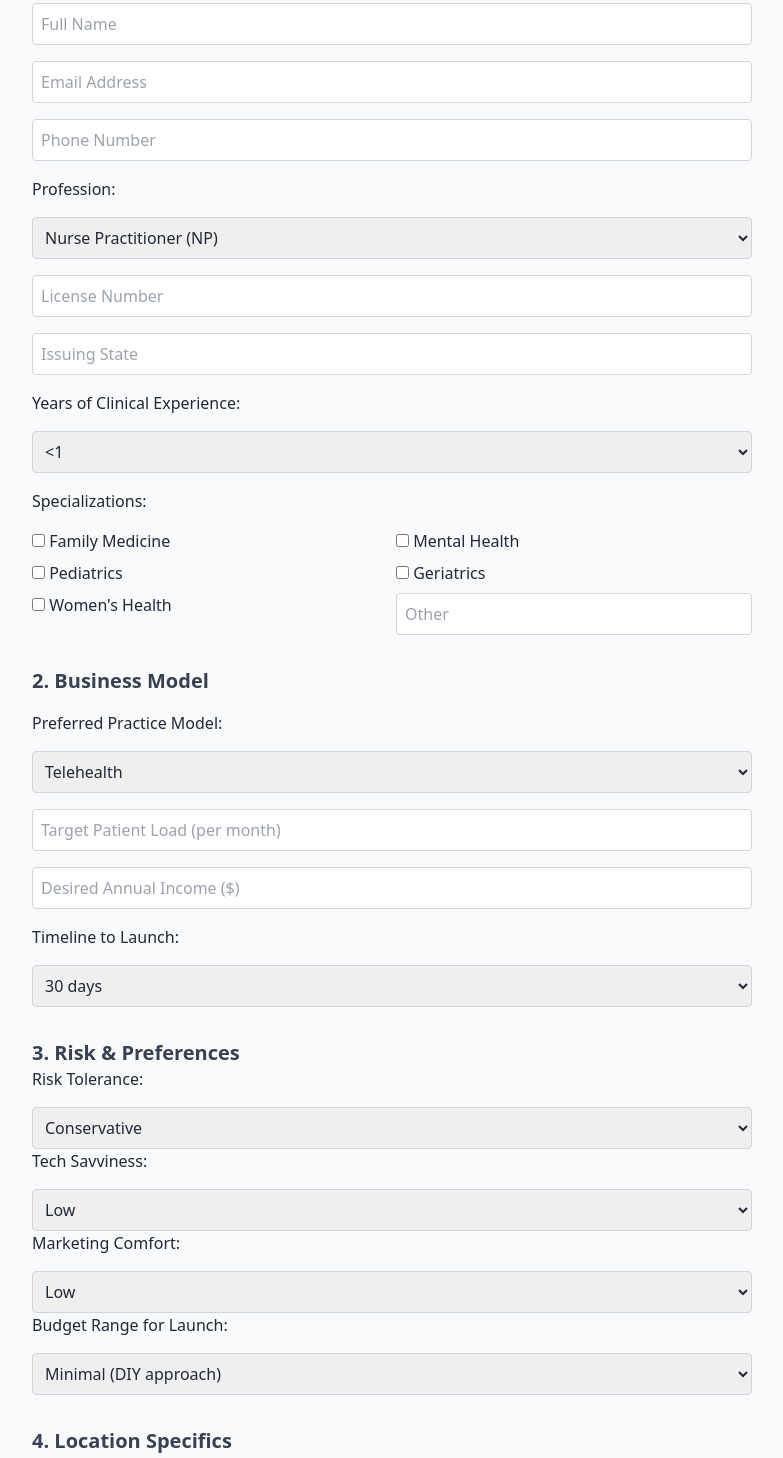
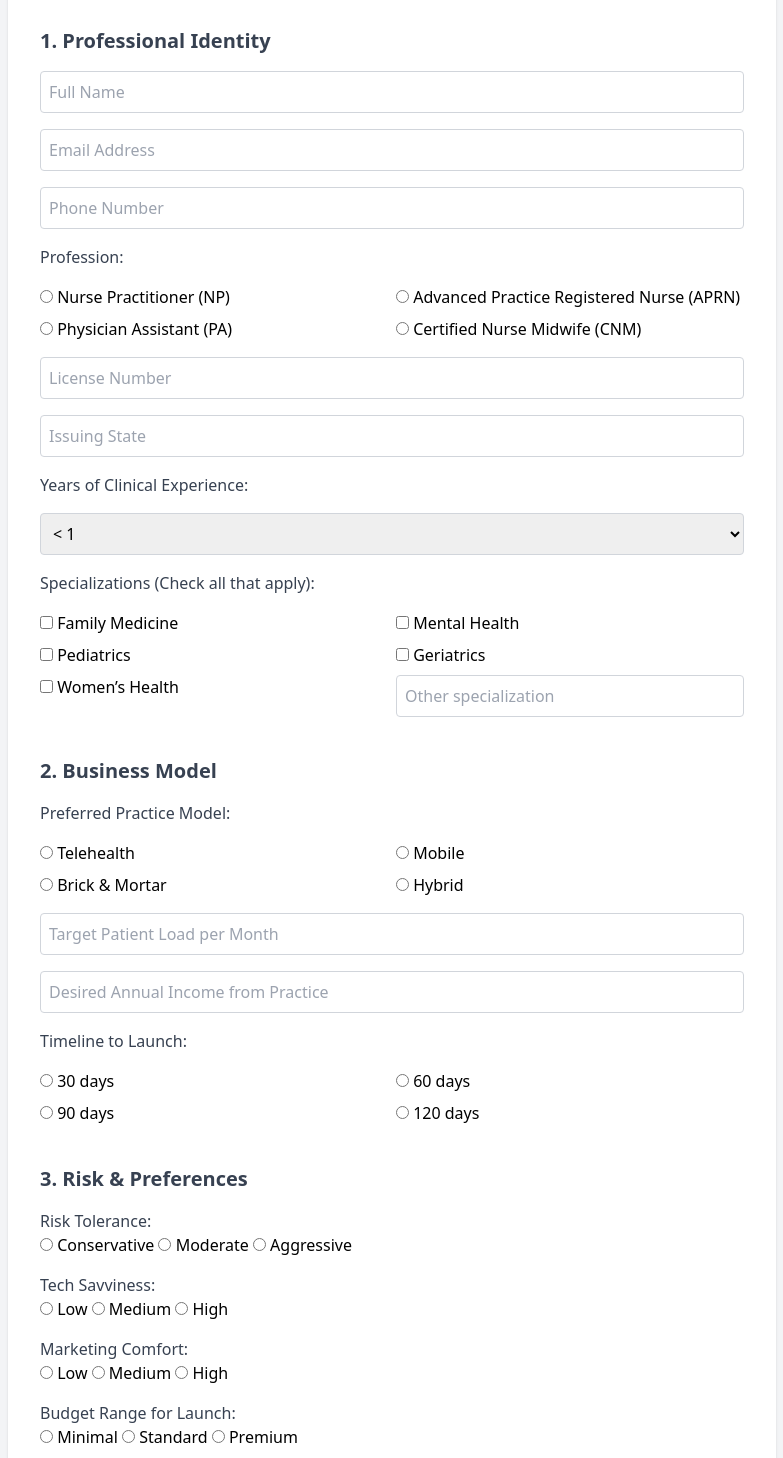
Before and after one commit to powder677/Nomad3, a plain HTML site: page intake.html in a window 1280 px wide. Shown: the part 169-1627 px from the top of the page, without its empty margins (248-1031 px from the left). Drawn offline with nearby package versions, Linux system fonts and the light colour scheme.

Commit message:
Add files via upload

```diff
--- a/intake.html
+++ b/intake.html
@@ -4,102 +4,99 @@
 <head>
    <meta charset="UTF-8">
    <meta name="viewport" content="width=device-width, initial-scale=1.0">
-   <title>ConciergeGEM Intake Form</title>
+   <title>ConciergeGEM Intake Questionnaire</title>
    <script src="https://cdn.tailwindcss.com"></script>
 </head>
 
-<body class="bg-gray-50 text-gray-800 font-sans">
-   <div class="max-w-3xl mx-auto p-6">
-      <h1 class="text-3xl font-bold text-blue-700 mb-4">🩺 ConciergeGEM™ Intake Questionnaire</h1>
-      <p class="mb-8 text-sm text-gray-600">Powered by Nomad Nurse Network</p>
+<body class="bg-gray-100 font-sans">
+   <div class="max-w-3xl mx-auto p-8 bg-white shadow mt-10 rounded">
+      <h1 class="text-3xl font-bold text-center text-blue-700 mb-6">🩺 ConciergeGEM™ Intake Questionnaire</h1>
+      <p class="text-center text-gray-600 mb-10">Powered by Nomad Nurse Network</p>
 
-      <form action="#" method="POST" class="space-y-8">
+      <form action="https://formspree.io/f/mdkzlkqb" method="POST" class="space-y-10">
+
          <!-- Section 1: Professional Identity -->
          <fieldset class="space-y-4">
             <legend class="text-xl font-semibold text-gray-700">1. Professional Identity</legend>
-
-            <input type="text" name="full_name" placeholder="Full Name" class="w-full p-2 border border-gray-300 rounded" required>
-            <input type="email" name="email" placeholder="Email Address" class="w-full p-2 border border-gray-300 rounded" required>
+            <input type="text" name="fullName" placeholder="Full Name" class="w-full p-2 border border-gray-300 rounded">
+            <input type="email" name="email" placeholder="Email Address" class="w-full p-2 border border-gray-300 rounded">
             <input type="tel" name="phone" placeholder="Phone Number" class="w-full p-2 border border-gray-300 rounded">
 
-            <label class="block font-medium">Profession:</label>
-            <select name="profession" class="w-full p-2 border border-gray-300 rounded">
-               <option>Nurse Practitioner (NP)</option>
-               <option>Advanced Practice Registered Nurse (APRN)</option>
-               <option>Physician Assistant (PA)</option>
-               <option>Certified Nurse Midwife (CNM)</option>
+            <label class="block text-gray-700 font-medium">Profession:</label>
+            <div class="grid grid-cols-2 gap-2">
+               <label><input type="radio" name="profession" value="NP"> Nurse Practitioner (NP)</label>
+               <label><input type="radio" name="profession" value="APRN"> Advanced Practice Registered Nurse (APRN)</label>
+               <label><input type="radio" name="profession" value="PA"> Physician Assistant (PA)</label>
+               <label><input type="radio" name="profession" value="CNM"> Certified Nurse Midwife (CNM)</label>
+            </div>
+
+            <input type="text" name="licenseNumber" placeholder="License Number" class="w-full p-2 border border-gray-300 rounded">
+            <input type="text" name="licenseState" placeholder="Issuing State" class="w-full p-2 border border-gray-300 rounded">
+
+            <label class="block text-gray-700 font-medium">Years of Clinical Experience:</label>
+            <select name="experience" class="w-full p-2 border border-gray-300 rounded">
+               <option value="<1">
+                  < 1</option>
+               <option value="1-3">1-3</option>
+               <option value="4-10">4-10</option>
+               <option value="10+">10+</option>
             </select>
 
-            <input type="text" name="license" placeholder="License Number" class="w-full p-2 border border-gray-300 rounded">
-            <input type="text" name="license_state" placeholder="Issuing State" class="w-full p-2 border border-gray-300 rounded">
-
-            <label class="block font-medium">Years of Clinical Experience:</label>
-            <select name="experience" class="w-full p-2 border border-gray-300 rounded">
-               <option><1</option>
-               <option>1–3</option>
-               <option>4–10</option>
-               <option>10+</option>
-            </select>
-
-            <label class="block font-medium">Specializations:</label>
+            <label class="block text-gray-700 font-medium">Specializations (Check all that apply):</label>
             <div class="grid grid-cols-2 gap-2">
                <label><input type="checkbox" name="specialization" value="Family Medicine"> Family Medicine</label>
                <label><input type="checkbox" name="specialization" value="Mental Health"> Mental Health</label>
                <label><input type="checkbox" name="specialization" value="Pediatrics"> Pediatrics</label>
                <label><input type="checkbox" name="specialization" value="Geriatrics"> Geriatrics</label>
-               <label><input type="checkbox" name="specialization" value="Women's Health"> Women's Health</label>
-               <input type="text" name="specialization_other" placeholder="Other" class="w-full p-2 border border-gray-300 rounded">
+               <label><input type="checkbox" name="specialization" value="Women's Health"> Women’s Health</label>
+               <input type="text" name="specializationOther" placeholder="Other specialization" class="w-full p-2 border border-gray-300 rounded">
             </div>
          </fieldset>
 
          <!-- Section 2: Business Model -->
          <fieldset class="space-y-4">
             <legend class="text-xl font-semibold text-gray-700">2. Business Model</legend>
-            <label class="block font-medium">Preferred Practice Model:</label>
-            <select name="practice_model" class="w-full p-2 border border-gray-300 rounded">
-               <option>Telehealth</option>
-               <option>Mobile</option>
-               <option>Brick & Mortar</option>
-               <option>Hybrid</option>
-            </select>
-            <input type="number" name="patient_load" placeholder="Target Patient Load (per month)" class="w-full p-2 border border-gray-300 rounded">
-            <input type="number" name="income" placeholder="Desired Annual Income ($)" class="w-full p-2 border border-gray-300 rounded">
-            <label class="block font-medium">Timeline to Launch:</label>
-            <select name="launch_timeline" class="w-full p-2 border border-gray-300 rounded">
-               <option>30 days</option>
-               <option>60 days</option>
-               <option>90 days</option>
-               <option>120 days</option>
-            </select>
+            <label class="block text-gray-700 font-medium">Preferred Practice Model:</label>
+            <div class="grid grid-cols-2 gap-2">
+               <label><input type="radio" name="practiceModel" value="Telehealth"> Telehealth</label>
+               <label><input type="radio" name="practiceModel" value="Mobile"> Mobile</label>
+               <label><input type="radio" name="practiceModel" value="Brick & Mortar"> Brick & Mortar</label>
+               <label><input type="radio" name="practiceModel" value="Hybrid"> Hybrid</label>
+            </div>
+            <input type="number" name="patientLoad" placeholder="Target Patient Load per Month" class="w-full p-2 border border-gray-300 rounded">
+            <input type="text" name="incomeGoal" placeholder="Desired Annual Income from Practice" class="w-full p-2 border border-gray-300 rounded">
+
+            <label class="block text-gray-700 font-medium">Timeline to Launch:</label>
+            <div class="grid grid-cols-2 gap-2">
+               <label><input type="radio" name="timeline" value="30"> 30 days</label>
+               <label><input type="radio" name="timeline" value="60"> 60 days</label>
+               <label><input type="radio" name="timeline" value="90"> 90 days</label>
+               <label><input type="radio" name="timeline" value="120"> 120 days</label>
+            </div>
          </fieldset>
 
          <!-- Section 3: Risk & Preferences -->
          <fieldset class="space-y-4">
             <legend class="text-xl font-semibold text-gray-700">3. Risk & Preferences</legend>
-            <label>Risk Tolerance:</label>
-            <select name="risk" class="w-full p-2 border border-gray-300 rounded">
-               <option>Conservative</option>
-               <option>Moderate</option>
-               <option>Aggressive</option>
-            </select>
-            <label>Tech Savviness:</label>
-            <select name="tech" class="w-full p-2 border border-gray-300 rounded">
-               <option>Low</option>
-               <option>Medium</option>
-               <option>High</option>
-            </select>
-            <label>Marketing Comfort:</label>
-            <select name="marketing" class="w-full p-2 border border-gray-300 rounded">
-               <option>Low</option>
-               <option>Medium</option>
-               <option>High</option>
-            </select>
-            <label>Budget Range for Launch:</label>
-            <select name="budget" class="w-full p-2 border border-gray-300 rounded">
-               <option>Minimal (DIY approach)</option>
-               <option>Standard (guided implementation)</option>
-               <option>Premium (done-for-you service)</option>
-            </select>
+            <label class="block text-gray-700 font-medium">Risk Tolerance:</label>
+            <label><input type="radio" name="risk" value="Conservative"> Conservative</label>
+            <label><input type="radio" name="risk" value="Moderate"> Moderate</label>
+            <label><input type="radio" name="risk" value="Aggressive"> Aggressive</label>
+
+            <label class="block text-gray-700 font-medium">Tech Savviness:</label>
+            <label><input type="radio" name="tech" value="Low"> Low</label>
+            <label><input type="radio" name="tech" value="Medium"> Medium</label>
+            <label><input type="radio" name="tech" value="High"> High</label>
+
+            <label class="block text-gray-700 font-medium">Marketing Comfort:</label>
+            <label><input type="radio" name="marketing" value="Low"> Low</label>
+            <label><input type="radio" name="marketing" value="Medium"> Medium</label>
+            <label><input type="radio" name="marketing" value="High"> High</label>
+
+            <label class="block text-gray-700 font-medium">Budget Range for Launch:</label>
+            <label><input type="radio" name="budget" value="Minimal"> Minimal</label>
+            <label><input type="radio" name="budget" value="Standard"> Standard</label>
+            <label><input type="radio" name="budget" value="Premium"> Premium</label>
          </fieldset>
 
          <!-- Section 4: Location Specifics -->
```
